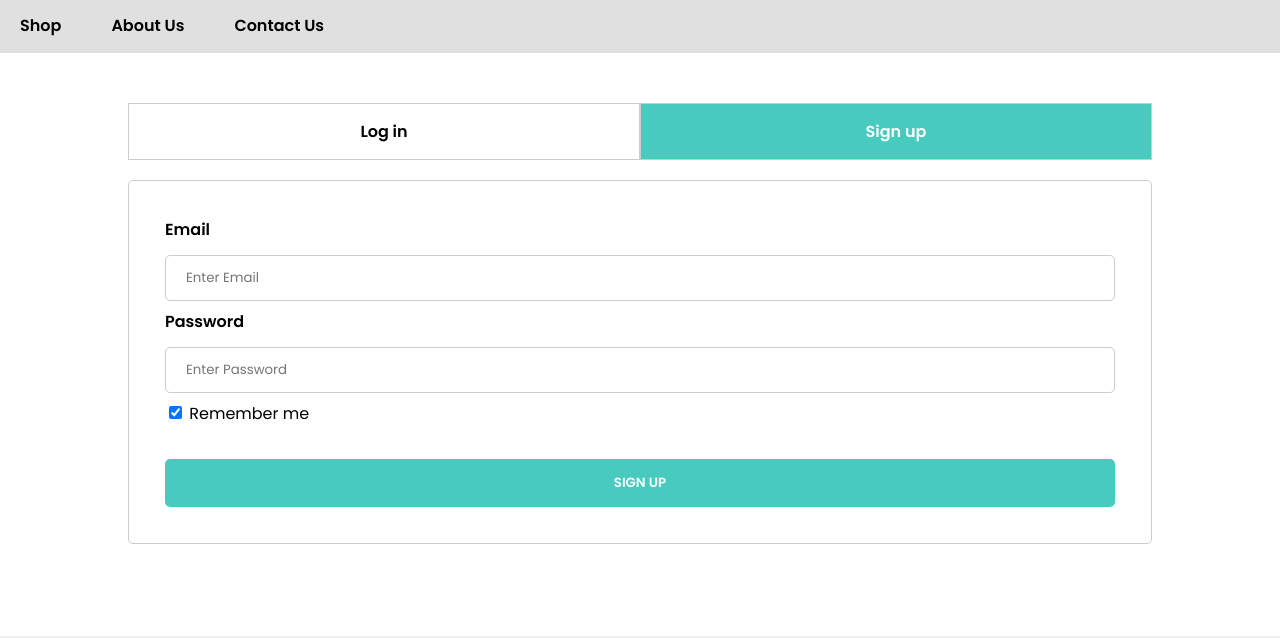
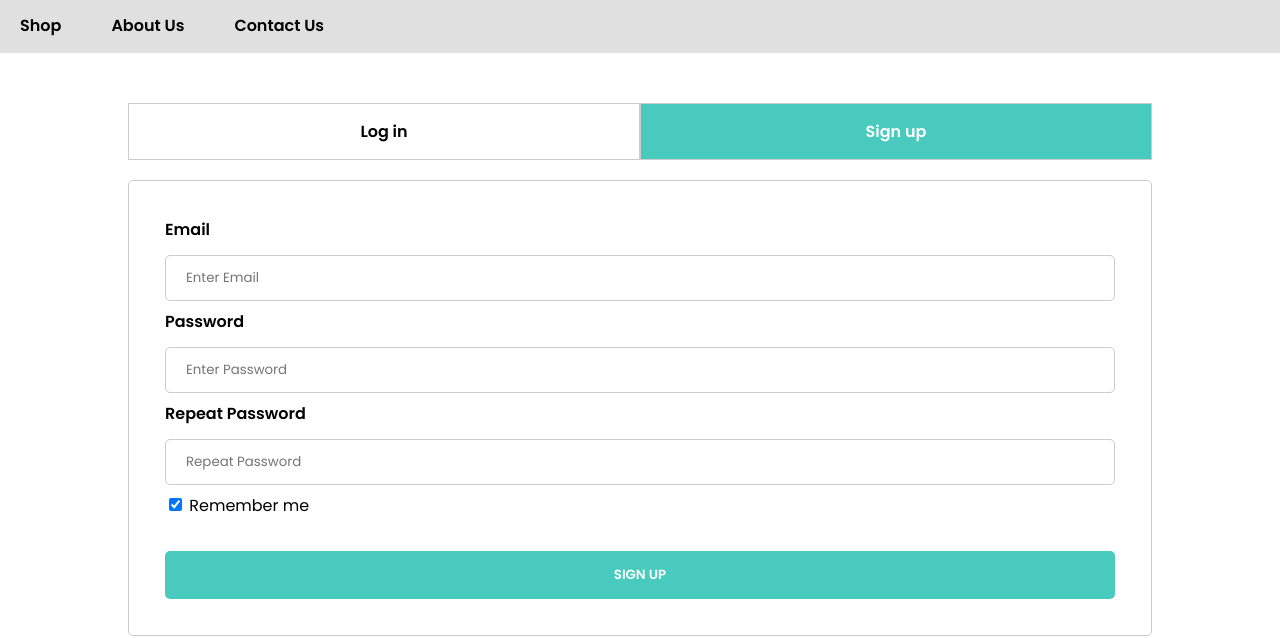
Before and after one commit to andre-feua/muncal-feua, a plain HTML site: page signup.html in a window 1280 px wide. Shown: the part 82-720 px from the top of the page. Drawn offline with nearby package versions, Linux system fonts and the light colour scheme.

Commit message:
Add files via upload

```diff
--- a/signup.html
+++ b/signup.html
@@ -247,6 +247,9 @@ label {
               <label for="psw"><b>Password</b></label>
               <input type="password" placeholder="Enter Password" name="psw" required>
 
+              <label for="psw-repeat"><b>Repeat Password</b></label>
+              <input type="password" placeholder="Repeat Password" name="psw-repeat" required>
+
               <label class="remember-label">
                 <input type="checkbox" checked="checked" name="remember" style="margin-bottom:15px"> Remember me
             </label>
```
